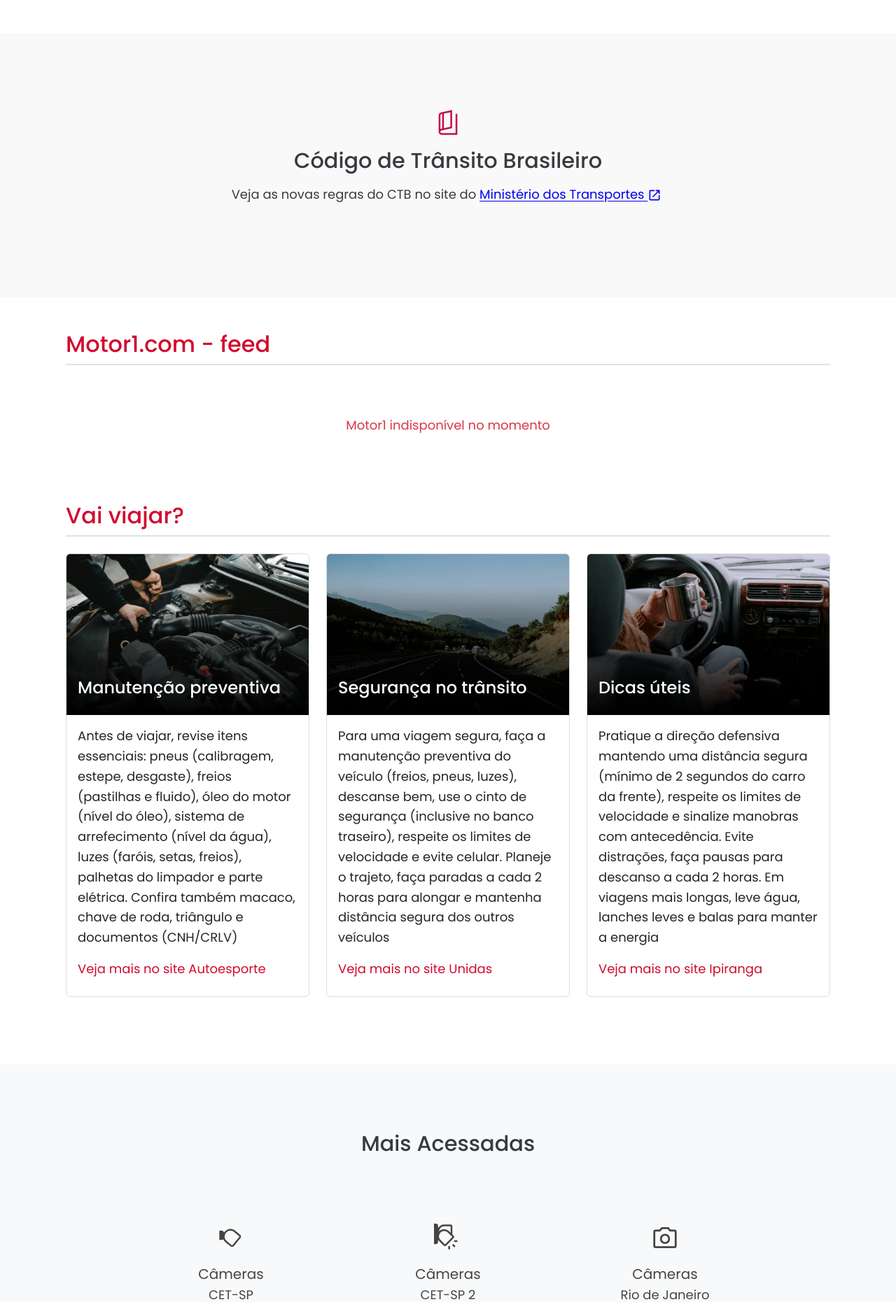
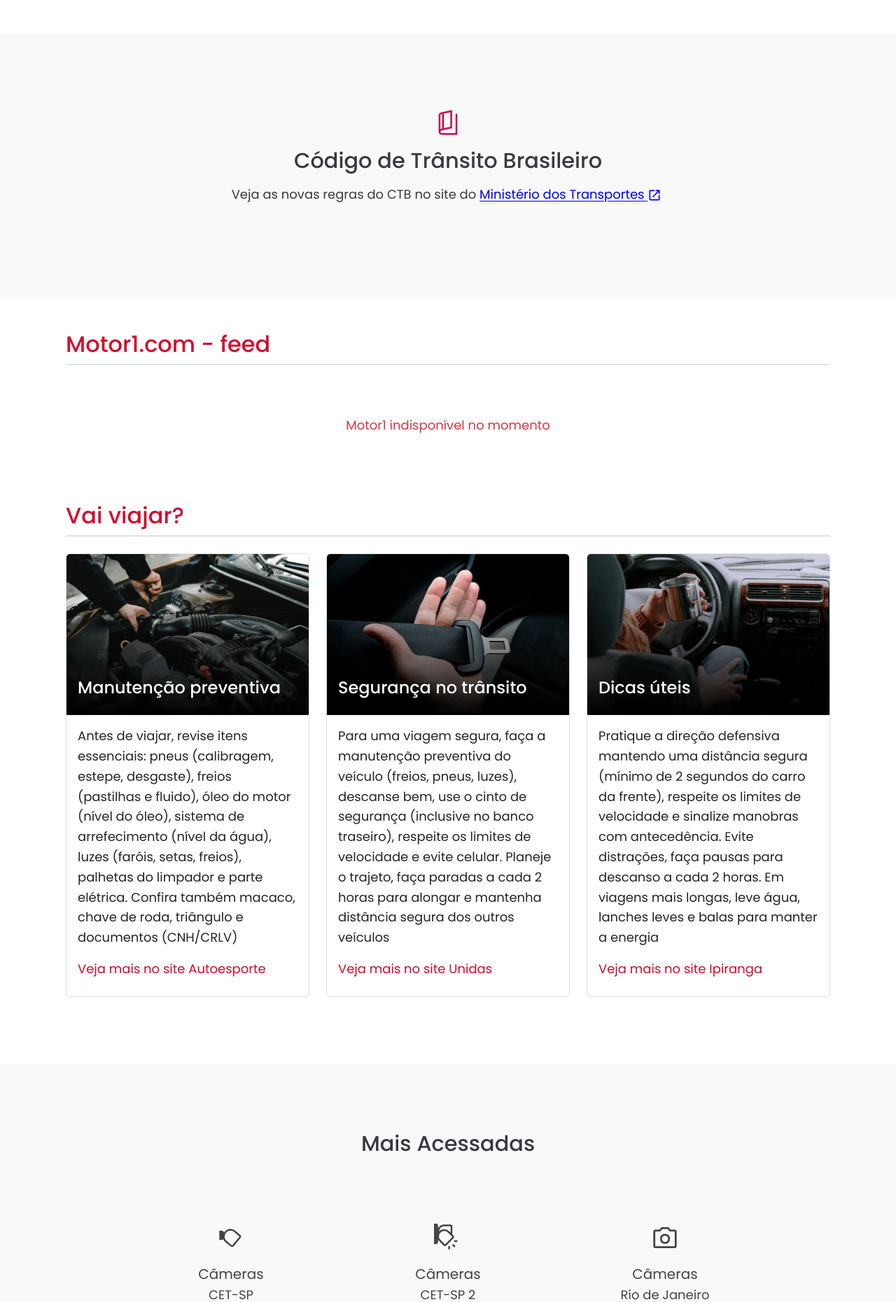
Before and after one commit to Sergio-Damm/transitoaovivo, a Jekyll site: the page built from index.html, in a window 1280 px wide. Shown: the part 2070-3931 px from the top of the page at 70% size. Built offline with Jekyll 4.4.1, drawn with Linux system fonts in a browser that asks for light colours; comment, search, counter and statistics services are not loaded.

Commit message:
backslash / removed before img

```diff
--- a/index.html
+++ b/index.html
@@ -43,7 +43,7 @@
 						<a href="/transito-cetsp-1/" class="news-card-link">
 							<div class="news-card-image">
 								<img
-									src="/img/transito-saopaulo.jpg"
+									src="img/transito-saopaulo.jpg"
 									alt="Câmeras de trânsito ao vivo da CET-SP"
 									width="640"
 									height="480"
@@ -65,7 +65,7 @@
 						<a href="/transito-rio-de-janeiro/" class="news-card-link">
 							<div class="news-card-image">
 								<img
-									src="/img/transito-rio.jpg"
+									src="img/transito-rio.jpg"
 									alt="Câmeras de trânsito ao vivo no Rio de Janeiro e Niterói"
 									 loading="lazy"
 									 width="640"
@@ -88,7 +88,7 @@
 						<a href="/transito-sao-paulo/" class="news-card-link">
 							<div class="news-card-image">
 								<img
-									src="/img/transito-saopaulo-rodovias.jpg"
+									src="img/transito-saopaulo-rodovias.jpg"
 									alt="Câmeras de trânsito ao vivo nas principais rodovias de São Paulo"
 									loading="lazy"
 									width="640"
@@ -181,7 +181,7 @@
 						<a href="/waze-rio-de-janeiro/" class="news-card-link">
 							<div class="news-card-image">
 								<img
-									src="/img/waze-rj.jpg"
+									src="img/waze-rj.jpg"
 									alt="Waze mapa ao vivo - Rio de Janeiro"
 									width="640"
 									height="480"
@@ -204,7 +204,7 @@
 						<a href="/waze-sao-paulo/" class="news-card-link">
 							<div class="news-card-image">
 								<img
-									src="/img/waze-sp.jpg"
+									src="img/waze-sp.jpg"
 									alt="Waze mapa ao vivo - São Paulo"
 									 loading="lazy"
 									 width="640"
@@ -227,7 +227,7 @@
 						<a href="/waze-belo-horizonte/" class="news-card-link">
 							<div class="news-card-image">
 								<img
-									src="/img/waze-bh.jpg"
+									src="img/waze-bh.jpg"
 									alt="Waze mapa ao vivo - Belo Horizonte"
 									loading="lazy"
 									width="640"
@@ -331,7 +331,7 @@
 						<a href="https://seminovos.unidas.com.br/blog/direcao-segura/" class="news-card-link" target="_blank" rel="noopener noreferrer">
 							<div class="news-card-image">
 								<img
-									src="img/travel1.jpg"
+									src="img/transito-seguranca.jpg"
 									alt="Dicas de viagem com segurança"
 									 loading="lazy"
 									 width="640"
```
Also changed, not shown: img/transito-seguranca.jpg (added).
